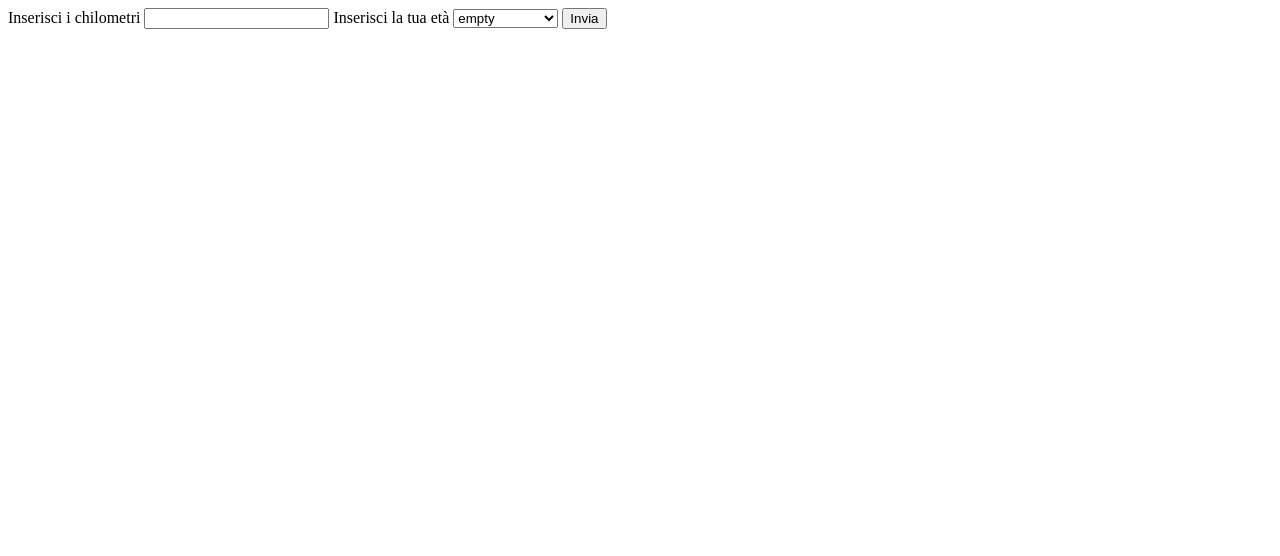
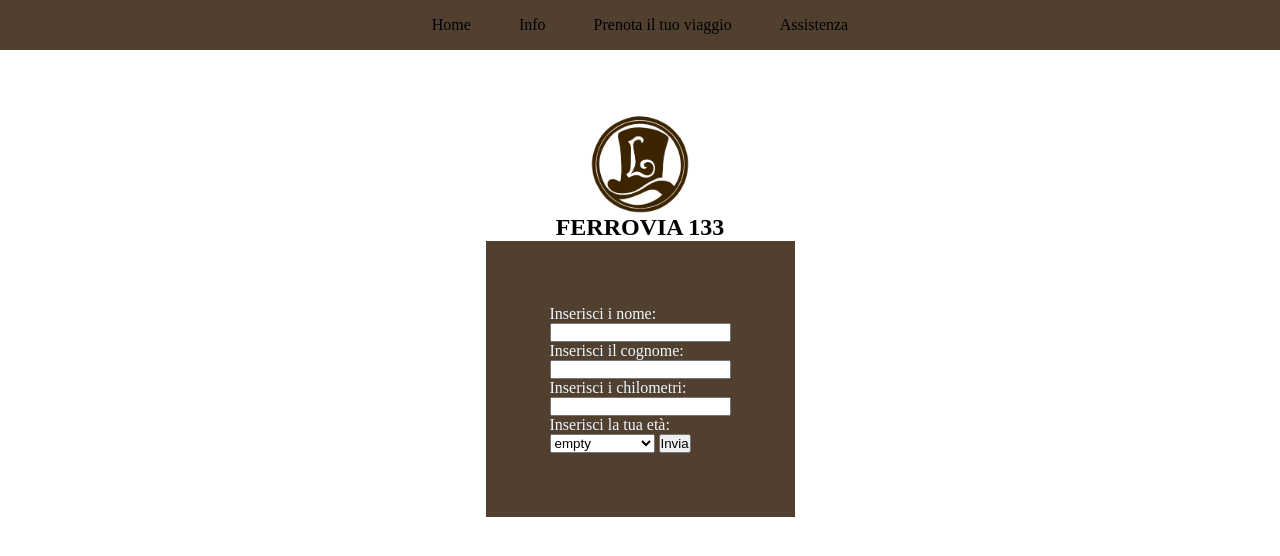
Before and after one commit to LorenzoScalvini/js-biglietto-treno-form, a plain HTML site: page index.html in a window 1280 px wide. Drawn offline with Linux system fonts and the light colour scheme.

Commit message:
ADD: main menu style manca il biglietto

```diff
--- /dev/null
+++ b/css/app.css
@@ -0,0 +1,62 @@
+* {
+	box-sizing: border-box;
+	margin: 0;
+	padding: 0;
+}
+
+html {
+    @import url('https://fonts.googleapis.com/css2?family=Signika:wght@300..700&display=swap');
+}
+
+a {
+    color: inherit;
+    text-decoration: inherit;
+    cursor: inherit;
+  }
+
+ul,
+ol {
+	list-style: none;
+}
+
+.hero {
+    display: flex;
+    flex-direction: column;
+    align-items: center;
+    justify-content: center;
+}
+
+nav {
+    display: flex;
+    height: 50px;
+    align-items: center;
+    justify-content: center;
+    gap: 3rem;
+    margin-bottom: 4rem;
+    background-color: #514030;
+}
+
+p {
+
+}
+
+label {
+    color: aliceblue;
+}
+
+/* UTILITIES */
+.el-align {
+    display: block;
+    text-align: center;
+}
+
+.form-style {
+    display: flex;
+    justify-content: center;
+    background-color:#514030;
+    padding: 4rem;
+}
+
+.size-img {
+    width: 100px;
+}
--- a/index.html
+++ b/index.html
@@ -4,13 +4,29 @@
     <meta charset="UTF-8">
     <meta name="viewport" content="width=device-width, initial-scale=1.0">
     <title>Form Esempio</title>
+    <link rel="stylesheet" href="./css/app.css">
 </head>
 <body>
+    <nav>
+
+        <a href="">Home</a>
+        <a href="">Info</a>
+        <a href="">Prenota il tuo viaggio</a>
+        <a href="">Assistenza</a>
+    </nav>
+
+    <section class="hero">
+        <img src="./img/logo.png" alt="" class="size-img">
+        <h2>FERROVIA 133</h2>
+        <div class="form-style">
             <form id="myForm">
-        <label for="km">Inserisci i chilometri</label>
+                <label for="name"><p class="el-center form-te">Inserisci i nome:</p></label>
+                <input type="text" id="name" name="name" required>
+                <label for="surname"><p class="el-center form-te">Inserisci il cognome:</p></label>
+                <input type="text" id="surname" name="surname" required>
+                <label for="km"><p class="el-center form-te">Inserisci i chilometri:</p></label>
                 <input type="text" id="km" name="km" required>
-
-        <label for="eta">Inserisci la tua età</label>
+                <label for="eta"><p class="el-center form-te">Inserisci la tua età:</p></label>
                 <select name="eta" id="eta" form="ageform">
                 <option value="minorenne">empty</option>
                 <option value="minorenne">Minorenne</option>
@@ -20,6 +36,8 @@
 
                 <button type="submit">Invia</button>
             </form>
+        </div>
+    </section>
 
     <script src="./js/app.js"></script>
 </body>
--- a/js/app.js
+++ b/js/app.js
@@ -1,12 +1,19 @@
 document.getElementById("myForm").addEventListener("submit", function (event) {
   event.preventDefault(); // Impedisce il comportamento predefinito del form
-
+  //Richiesta nome e cognome
+  const name = document.getElementById("name").value;
+  const surname = document.getElementById("surname").value;
   //Richiesta chilometri
   const km = document.getElementById("km").value;
   //Richiesta Eta'
   const age = document.getElementById("eta").value;
   //Calcolo costo base biglietto 0,21$ a chilometro
   let bigliettoBase = km * 0.21;
+
+  // stampa nome
+  document.write(
+    "<p>Ecco il tuo biglietto, </p> " + name + " " + surname + "!"
+  );
   //Scelta dello sconto
   //minorenni sconto 20%
   //Pui di 65 anni sconto del 40%
```
Also changed, not shown: img/logo.png (added). Lines whose indentation alone changed are shown as unchanged.
